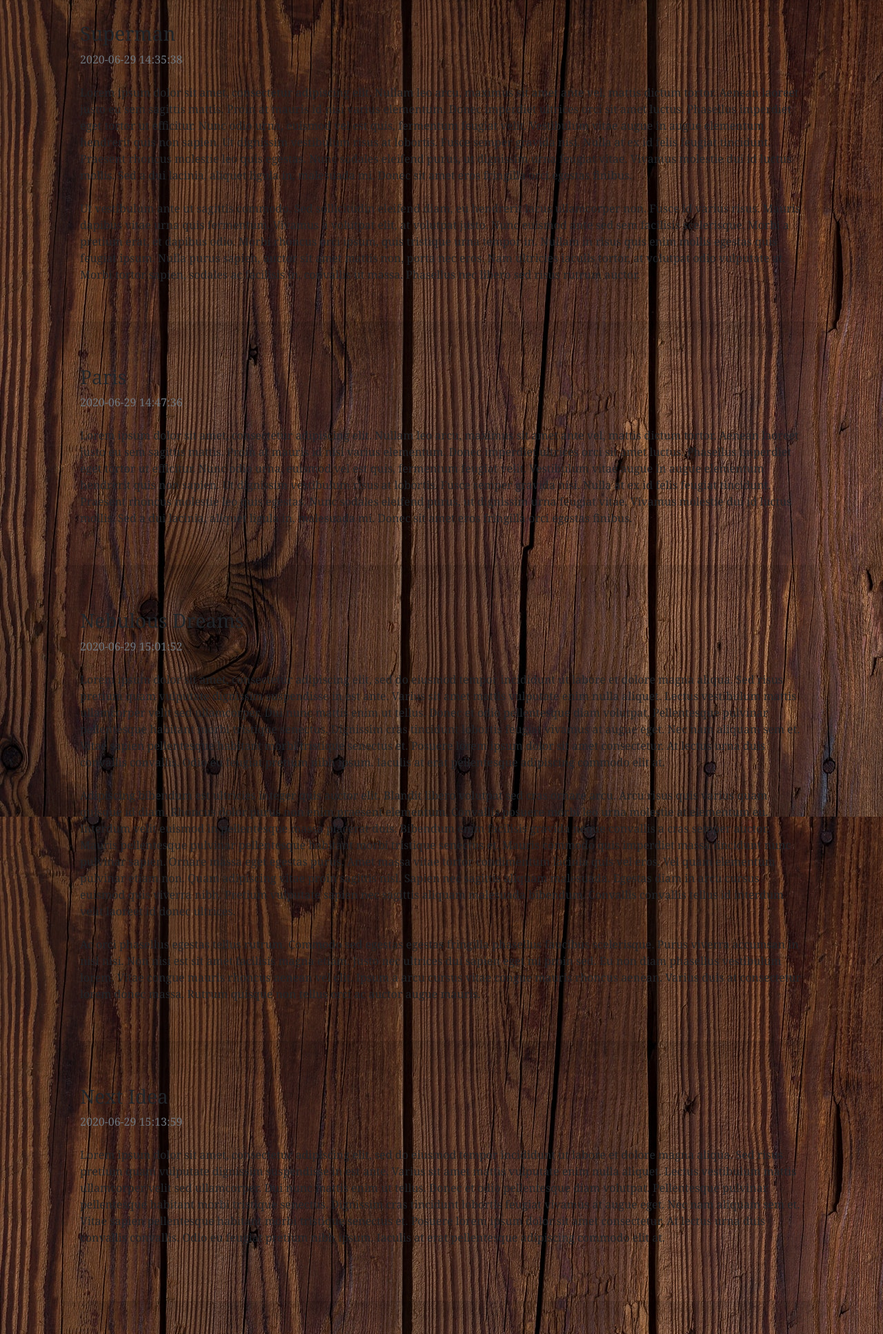
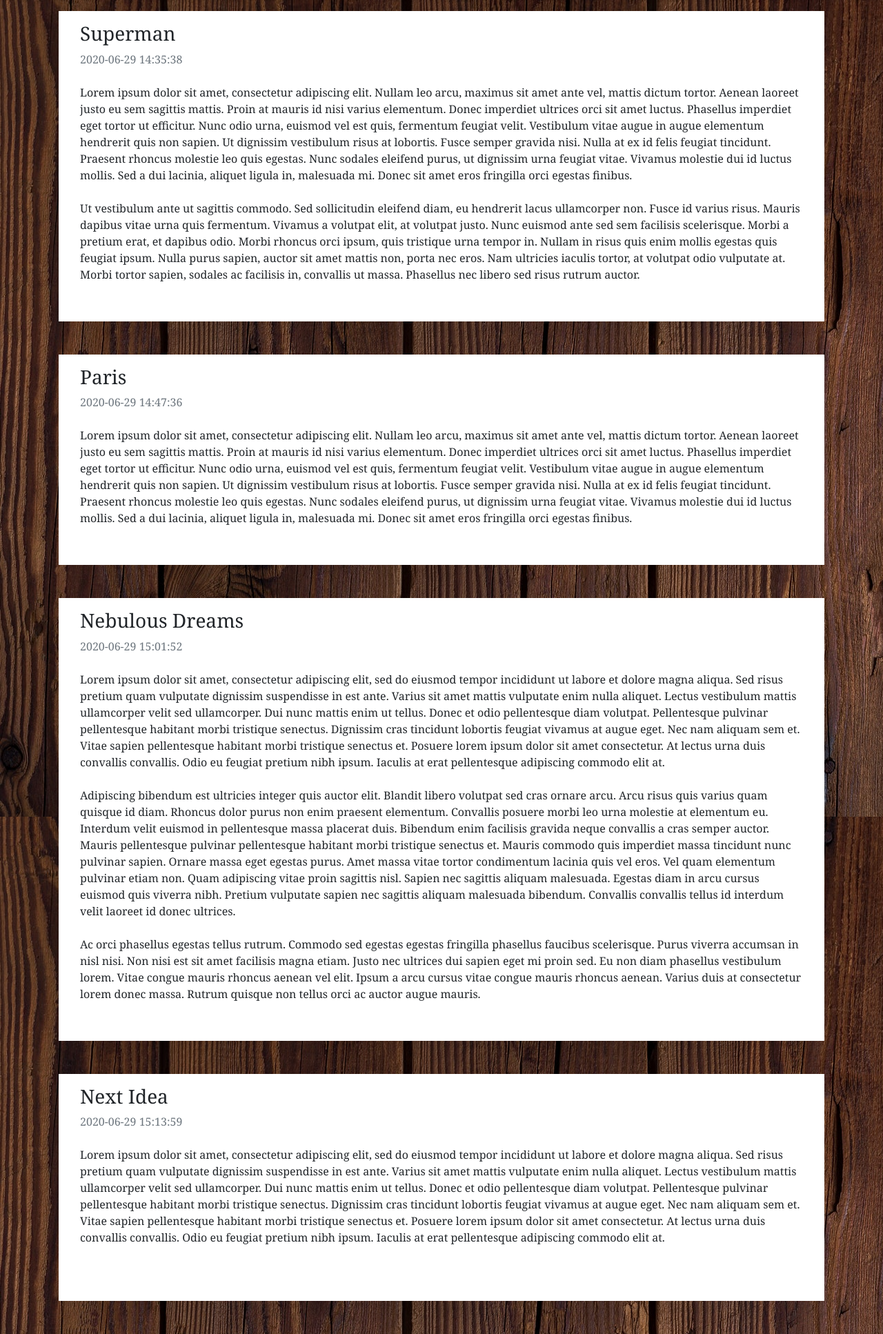
Before and after one commit to EagleCoder404/The-Democrat, a Flask app: page / in a window 1280 px wide. Shown: the part 96-2030 px from the top of the page at 69% size. Run offline with Flask 2, Linux system fonts and the light colour scheme; data comes from the database, SQL or seed files in the repository; some libraries are stand-ins or nearby versions.

Commit message:
post trasnparent backgorund fix

```diff
--- a/templates/index.html
+++ b/templates/index.html
@@ -6,7 +6,7 @@
 
 {%block body%}
     {% for post in posts_data %}
-    <div class='container shadow-lg post mb-5 p-3'>
+    <div class='container shadow-lg post mb-5 p-3 bg-white'>
         <div class='container post-header'>
             <h3 class='post-title'>
                 {{ post.post_title }}
```
